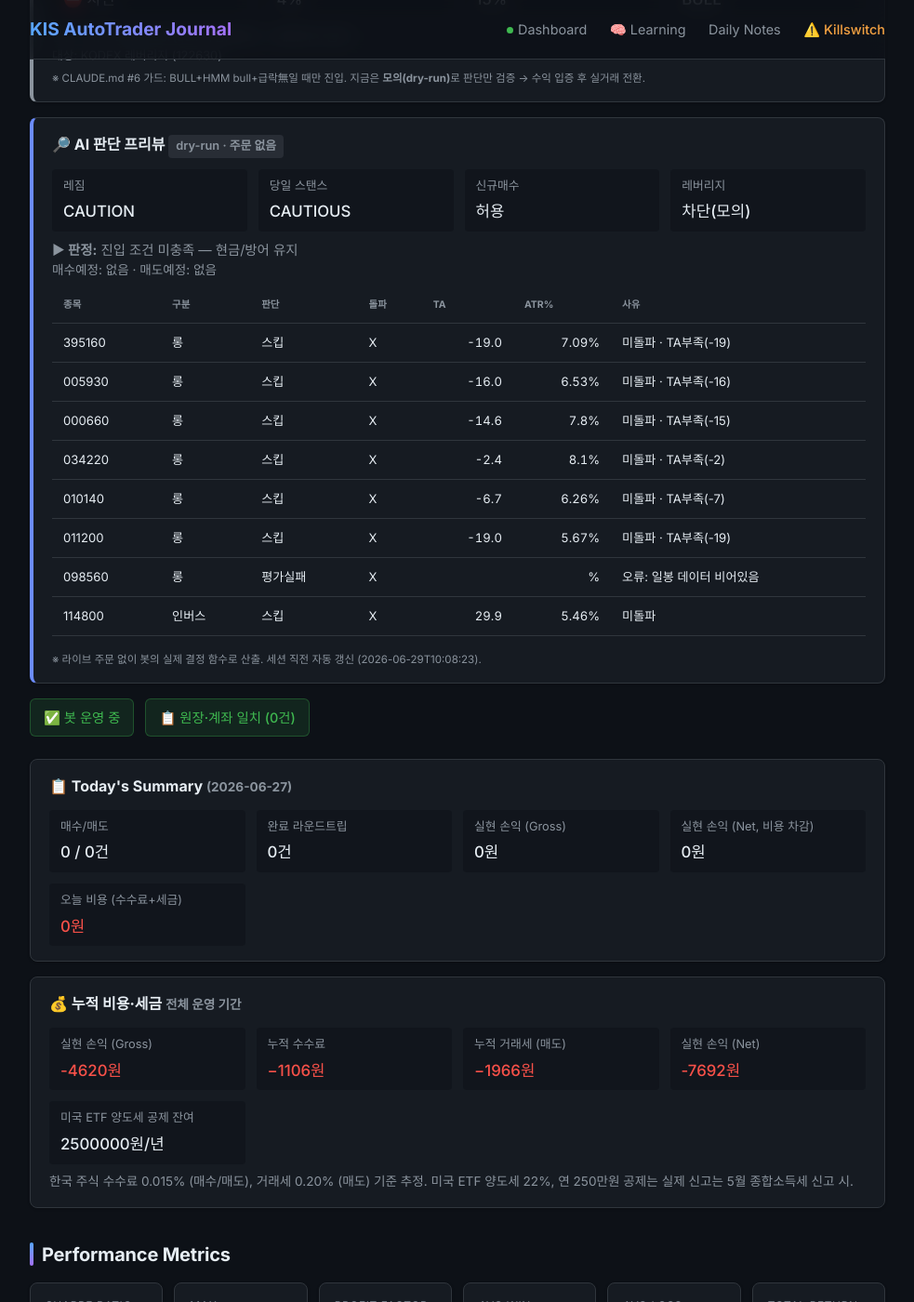
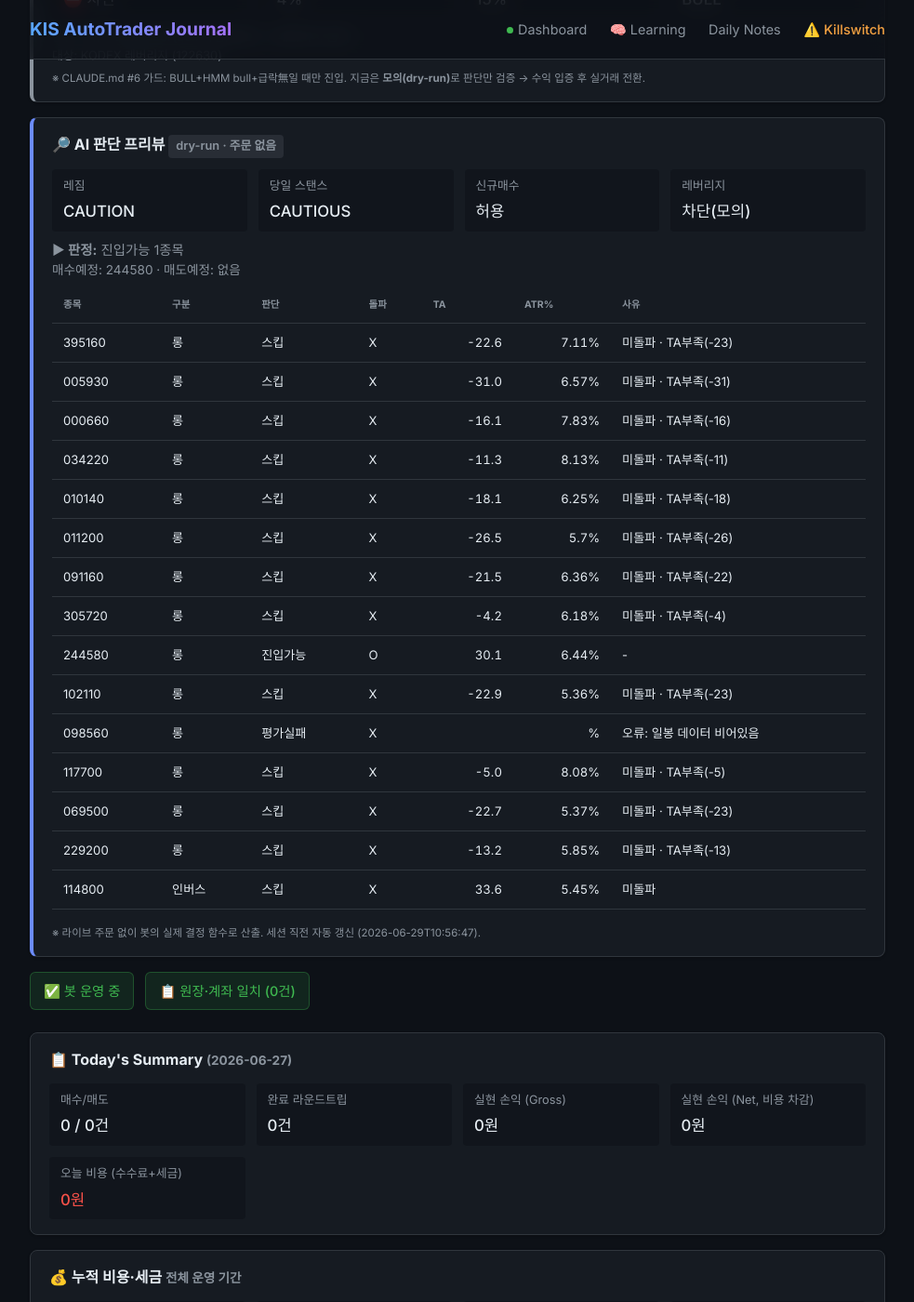
Before and after one commit to BudongJW/kis-trading-journal, a Jekyll site: the page built from index.html, in a window 1280 px wide and 1400 px high, scrolled down 688 px. Shown: the whole window at 93% size, without its empty margins (148-1131 px from the left). Built offline with Jekyll 4.4.1, drawn with Linux system fonts in a browser that asks for light colours; nearby versions of some CDN libraries.

Commit message:
auto: dry-run preview 06-29 01:57Z

```diff
--- a/_data/dry_run.json
+++ b/_data/dry_run.json
@@ -1,5 +1,5 @@
 {
-  "generated_at": "2026-06-29T10:08:23",
+  "generated_at": "2026-06-29T10:56:47",
   "mode": "DRY-RUN (읽기 전용, 주문 없음)",
   "market": {
     "regime": "CAUTION",
@@ -7,7 +7,7 @@
     "regime_detail": "카나리아 1/2 음전환",
     "day_stance": "CAUTIOUS",
     "day_stance_forced": false,
-    "briefing": "오늘 스탠스 신중(CAUTIOUS) · 레짐 CAUTION·신뢰도 27% · 美 오버나이트 neutral(-1.4%) · 고변동(90.0%ile) · 예산 40%·최대 2종목·허용 롱/인버스",
+    "briefing": "오늘 스탠스 신중(CAUTIOUS) · 레짐 CAUTION·신뢰도 61% · 美 오버나이트 neutral(+0.0%) · 고변동(78.0%ile) · 예산 40%·최대 2종목·허용 롱/인버스",
     "blocks_new_buys": false
   },
   "gates": {
@@ -26,60 +26,100 @@
       "type": "롱",
       "decision": "스킵",
       "breakout": false,
-      "ta": -19.0,
-      "atr_pct": 7.09,
+      "ta": -22.6,
+      "atr_pct": 7.11,
       "fee_gate_ok": true,
-      "why_skip": "미돌파 · TA부족(-19)"
+      "why_skip": "미돌파 · TA부족(-23)"
     },
     {
       "symbol": "005930",
       "type": "롱",
       "decision": "스킵",
       "breakout": false,
-      "ta": -16.0,
-      "atr_pct": 6.53,
+      "ta": -31.0,
+      "atr_pct": 6.57,
       "fee_gate_ok": true,
-      "why_skip": "미돌파 · TA부족(-16)"
+      "why_skip": "미돌파 · TA부족(-31)"
     },
     {
       "symbol": "000660",
       "type": "롱",
       "decision": "스킵",
       "breakout": false,
-      "ta": -14.6,
-      "atr_pct": 7.8,
+      "ta": -16.1,
+      "atr_pct": 7.83,
       "fee_gate_ok": true,
-      "why_skip": "미돌파 · TA부족(-15)"
+      "why_skip": "미돌파 · TA부족(-16)"
     },
     {
       "symbol": "034220",
       "type": "롱",
       "decision": "스킵",
       "breakout": false,
-      "ta": -2.4,
-      "atr_pct": 8.1,
+      "ta": -11.3,
+      "atr_pct": 8.13,
       "fee_gate_ok": true,
-      "why_skip": "미돌파 · TA부족(-2)"
+      "why_skip": "미돌파 · TA부족(-11)"
     },
     {
       "symbol": "010140",
       "type": "롱",
       "decision": "스킵",
       "breakout": false,
-      "ta": -6.7,
-      "atr_pct": 6.26,
+      "ta": -18.1,
+      "atr_pct": 6.25,
       "fee_gate_ok": true,
-      "why_skip": "미돌파 · TA부족(-7)"
+      "why_skip": "미돌파 · TA부족(-18)"
     },
     {
       "symbol": "011200",
       "type": "롱",
       "decision": "스킵",
       "breakout": false,
-      "ta": -19.0,
-      "atr_pct": 5.67,
+      "ta": -26.5,
+      "atr_pct": 5.7,
       "fee_gate_ok": true,
-      "why_skip": "미돌파 · TA부족(-19)"
+      "why_skip": "미돌파 · TA부족(-26)"
+    },
+    {
+      "symbol": "091160",
+      "type": "롱",
+      "decision": "스킵",
+      "breakout": false,
+      "ta": -21.5,
+      "atr_pct": 6.36,
+      "fee_gate_ok": true,
+      "why_skip": "미돌파 · TA부족(-22)"
+    },
+    {
+      "symbol": "305720",
+      "type": "롱",
+      "decision": "스킵",
+      "breakout": false,
+      "ta": -4.2,
+      "atr_pct": 6.18,
+      "fee_gate_ok": true,
+      "why_skip": "미돌파 · TA부족(-4)"
+    },
+    {
+      "symbol": "244580",
+      "type": "롱",
+      "decision": "진입가능",
+      "breakout": true,
+      "ta": 30.1,
+      "atr_pct": 6.44,
+      "fee_gate_ok": true,
+      "why_skip": "-"
+    },
+    {
+      "symbol": "102110",
+      "type": "롱",
+      "decision": "스킵",
+      "breakout": false,
+      "ta": -22.9,
+      "atr_pct": 5.36,
+      "fee_gate_ok": true,
+      "why_skip": "미돌파 · TA부족(-23)"
     },
     {
       "symbol": "098560",
@@ -88,19 +128,49 @@
       "why_skip": "오류: 일봉 데이터 비어있음"
     },
     {
+      "symbol": "117700",
+      "type": "롱",
+      "decision": "스킵",
+      "breakout": false,
+      "ta": -5.0,
+      "atr_pct": 8.08,
+      "fee_gate_ok": true,
+      "why_skip": "미돌파 · TA부족(-5)"
+    },
+    {
+      "symbol": "069500",
+      "type": "롱",
+      "decision": "스킵",
+      "breakout": false,
+      "ta": -22.7,
+      "atr_pct": 5.37,
+      "fee_gate_ok": true,
+      "why_skip": "미돌파 · TA부족(-23)"
+    },
+    {
+      "symbol": "229200",
+      "type": "롱",
+      "decision": "스킵",
+      "breakout": false,
+      "ta": -13.2,
+      "atr_pct": 5.85,
+      "fee_gate_ok": true,
+      "why_skip": "미돌파 · TA부족(-13)"
+    },
+    {
       "symbol": "114800",
       "type": "인버스",
       "decision": "스킵",
       "breakout": false,
-      "ta": 29.9,
-      "atr_pct": 5.46,
+      "ta": 33.6,
+      "atr_pct": 5.45,
       "fee_gate_ok": true,
       "why_skip": "미돌파"
     }
   ],
   "gap_recovery": {
     "enabled_live": true,
-    "now_kst": "10:09",
+    "now_kst": "10:57",
     "window": "09:00~09:20",
     "candidates": [
       {
@@ -108,7 +178,7 @@
         "name": "KODEX 미국나스닥100TR",
         "decision": "스킵",
         "gap_open_pct": -0.57,
-        "intraday_pct": -1.76,
+        "intraday_pct": -1.91,
         "in_window": false,
         "reason": "촉발 없음(오버나이트=normal≠aggressive_buy)"
       },
@@ -117,7 +187,7 @@
         "name": "삼성전자",
         "decision": "스킵",
         "gap_open_pct": -2.5,
-        "intraday_pct": -1.51,
+        "intraday_pct": -1.96,
         "in_window": false,
         "reason": "촉발 없음(오버나이트=normal≠aggressive_buy)"
       },
@@ -126,7 +196,7 @@
         "name": "SK하이닉스",
         "decision": "스킵",
         "gap_open_pct": -1.38,
-        "intraday_pct": -1.37,
+        "intraday_pct": -1.44,
         "in_window": false,
         "reason": "촉발 없음(오버나이트=normal≠aggressive_buy)"
       },
@@ -135,7 +205,7 @@
         "name": "LG디스플레이",
         "decision": "스킵",
         "gap_open_pct": 0.26,
-        "intraday_pct": 3.6,
+        "intraday_pct": 4.39,
         "in_window": false,
         "reason": "촉발 없음(오버나이트=normal≠aggressive_buy)"
       },
@@ -144,7 +214,7 @@
         "name": "삼성중공업",
         "decision": "스킵",
         "gap_open_pct": 0.0,
-        "intraday_pct": 2.61,
+        "intraday_pct": 3.26,
         "in_window": false,
         "reason": "촉발 없음(오버나이트=normal≠aggressive_buy)"
       },
@@ -153,7 +223,43 @@
         "name": "HMM",
         "decision": "스킵",
         "gap_open_pct": 0.05,
-        "intraday_pct": 0.76,
+        "intraday_pct": 1.26,
+        "in_window": false,
+        "reason": "촉발 없음(오버나이트=normal≠aggressive_buy)"
+      },
+      {
+        "symbol": "091160",
+        "name": "KODEX 반도체",
+        "decision": "스킵",
+        "gap_open_pct": -0.69,
+        "intraday_pct": -1.51,
+        "in_window": false,
+        "reason": "촉발 없음(오버나이트=normal≠aggressive_buy)"
+      },
+      {
+        "symbol": "305720",
+        "name": "KODEX 2차전지",
+        "decision": "스킵",
+        "gap_open_pct": 1.25,
+        "intraday_pct": 8.33,
+        "in_window": false,
+        "reason": "촉발 없음(오버나이트=normal≠aggressive_buy)"
+      },
+      {
+        "symbol": "244580",
+        "name": "KODEX 바이오",
+        "decision": "스킵",
+        "gap_open_pct": 2.66,
+        "intraday_pct": 7.65,
+        "in_window": false,
+        "reason": "촉발 없음(오버나이트=normal≠aggressive_buy)"
+      },
+      {
+        "symbol": "102110",
+        "name": "KODEX 금융",
+        "decision": "스킵",
+        "gap_open_pct": -0.87,
+        "intraday_pct": -1.17,
         "in_window": false,
         "reason": "촉발 없음(오버나이트=normal≠aggressive_buy)"
       },
@@ -165,6 +271,33 @@
         "intraday_pct": 0.0,
         "in_window": false,
         "reason": "가격데이터 부족(시가/전일종가 없음)"
+      },
+      {
+        "symbol": "117700",
+        "name": "KODEX 철강",
+        "decision": "스킵",
+        "gap_open_pct": 1.44,
+        "intraday_pct": 7.34,
+        "in_window": false,
+        "reason": "촉발 없음(오버나이트=normal≠aggressive_buy)"
+      },
+      {
+        "symbol": "069500",
+        "name": "KODEX KOSPI200",
+        "decision": "스킵",
+        "gap_open_pct": -0.64,
+        "intraday_pct": -1.2,
+        "in_window": false,
+        "reason": "촉발 없음(오버나이트=normal≠aggressive_buy)"
+      },
+      {
+        "symbol": "229200",
+        "name": "KODEX KOSDAQ150",
+        "decision": "스킵",
+        "gap_open_pct": 1.87,
+        "intraday_pct": 5.76,
+        "in_window": false,
+        "reason": "촉발 없음(오버나이트=normal≠aggressive_buy)"
       }
     ]
   },
@@ -174,72 +307,74 @@
       "type": "long",
       "decision": "스킵",
       "breakout": false,
-      "ta": -6.0,
+      "ta": -11.6,
       "atr_pct": 1.43,
-      "why_skip": "미돌파 · TA부족(-6)"
+      "why_skip": "미돌파 · TA부족(-12)"
     },
     {
       "symbol": "SCHG",
       "type": "long",
       "decision": "스킵",
       "breakout": false,
-      "ta": -6.5,
+      "ta": -11.6,
       "atr_pct": 1.79,
-      "why_skip": "미돌파 · TA부족(-6)"
+      "why_skip": "미돌파 · TA부족(-12)"
     },
     {
       "symbol": "XLF",
       "type": "long",
       "decision": "스킵",
       "breakout": false,
-      "ta": 2.2,
+      "ta": 7.3,
       "atr_pct": 1.3,
-      "why_skip": "미돌파 · TA부족(+2)"
+      "why_skip": "미돌파 · TA부족(+7)"
     },
     {
       "symbol": "SH",
       "type": "inverse",
       "decision": "스킵",
       "breakout": false,
-      "ta": 12.2,
+      "ta": 17.1,
       "atr_pct": 1.39,
-      "why_skip": "미돌파 · TA부족(+12)"
+      "why_skip": "미돌파"
     },
     {
       "symbol": "PSQ",
       "type": "inverse",
       "decision": "스킵",
       "breakout": false,
-      "ta": 13.0,
+      "ta": 16.1,
       "atr_pct": 2.26,
-      "why_skip": "미돌파 · TA부족(+13)"
+      "why_skip": "미돌파"
     },
     {
       "symbol": "TLT",
       "type": "defensive",
       "decision": "스킵",
       "breakout": true,
-      "ta": 6.1,
+      "ta": 15.7,
       "atr_pct": 0.58,
-      "why_skip": "TA부족(+6) · 수수료게이트"
+      "why_skip": "수수료게이트"
     },
     {
       "symbol": "SHY",
       "type": "defensive",
       "decision": "스킵",
       "breakout": true,
-      "ta": 7.0,
+      "ta": 15.1,
       "atr_pct": 0.09,
-      "why_skip": "TA부족(+7) · 수수료게이트"
+      "why_skip": "수수료게이트"
     }
   ],
   "us_summary": {
     "would_buy": []
   },
   "summary": {
-    "would_buy": [],
+    "would_buy": [
+      "244580"
+    ],
     "would_sell": [],
     "new_buys_blocked_by_stance": false,
-    "verdict": "진입 조건 미충족 — 현금/방어 유지"
+    "verdict": "진입가능 1종목"
   }
 }
```
